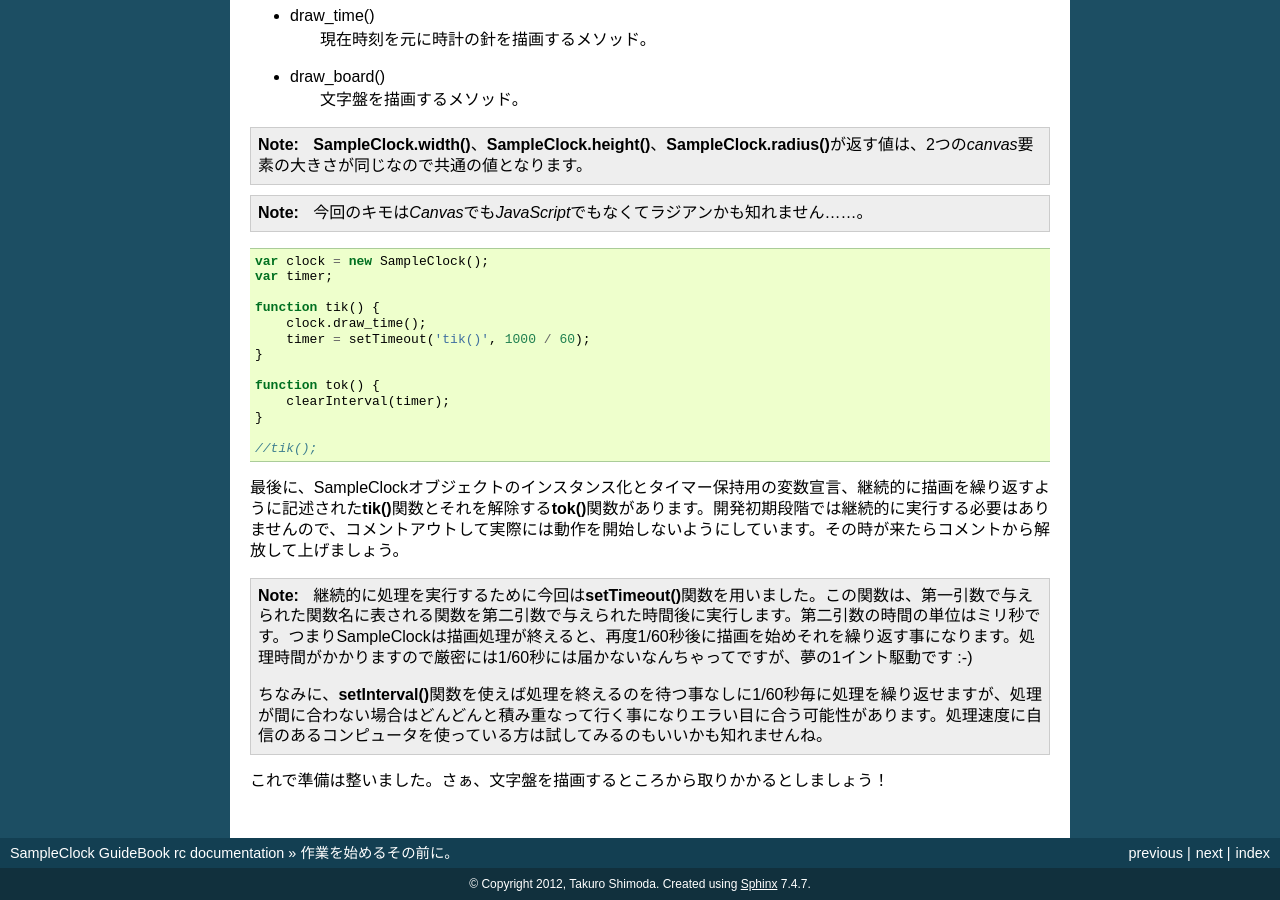
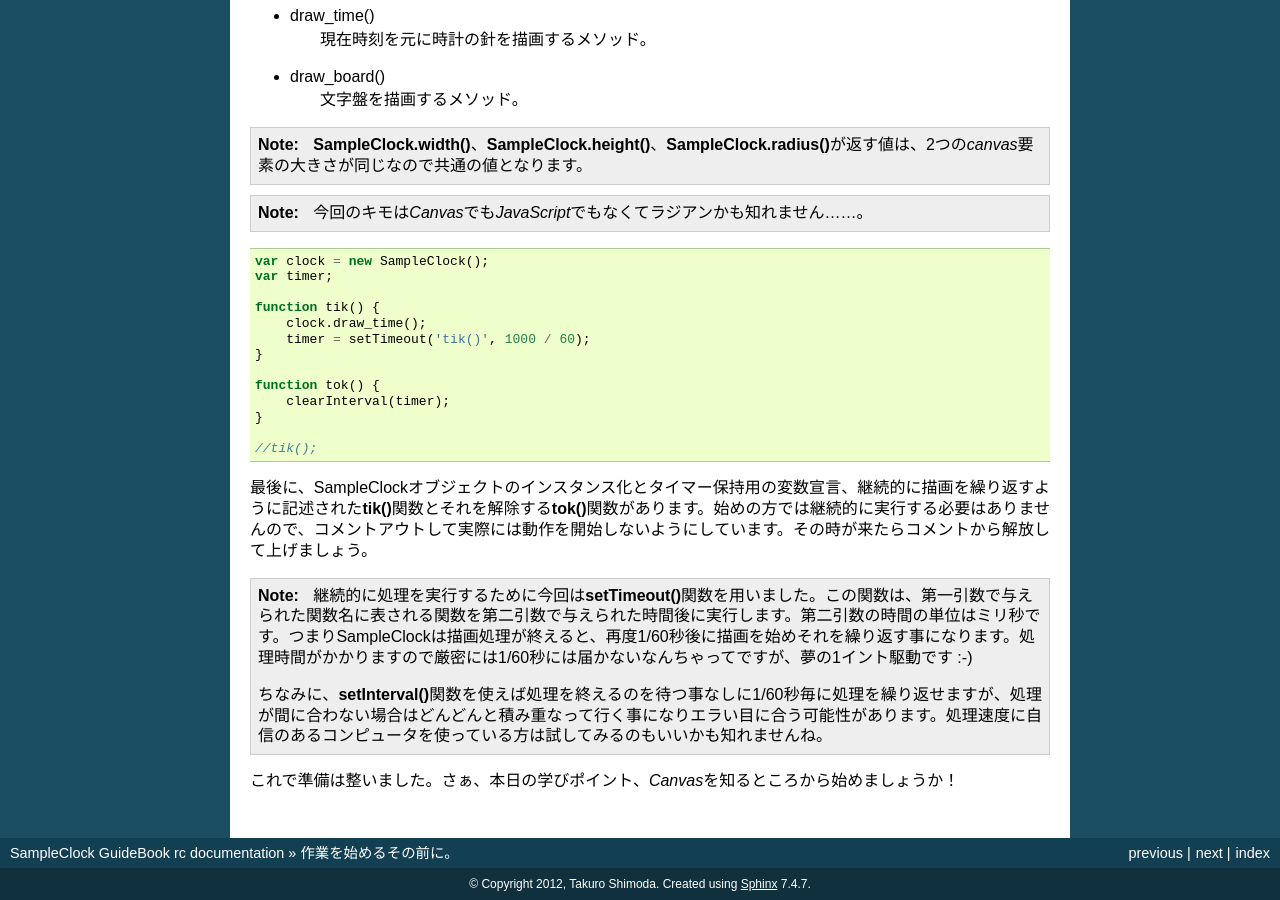
Before and after one commit to tactactad/SampleClock, a Sphinx documentation site: the page built from docs/source/preparations.rst, in a window 1280 px wide and 900 px high, scrolled down 2204 px. Built offline with Sphinx 7.4.7, drawn with Linux system fonts in a browser that asks for light colours.

Commit message:
refactoring

```diff
--- a/docs/source/board.rst
+++ b/docs/source/board.rst
@@ -22,7 +22,7 @@
      ...
  }
 
-文字盤を描画するメソッド **draw_board()** 内に実装しましょう。まず始まりはお決まりの **context.beginPath()** です。これからサブパスを定義していきます。次の **context.lineWidth** 属性は文字の太さです。外枠ですから少し太めの線にしましょうか。直接数値を渡してもいいのですけど、SampleClockはブラウザの表示領域に合わせて描画する仕様ですので、 **SampleClock.radius()** に掛け合わせたものにしましょう。今後も太さや大きさは **SampleClock.radius()** の値を基準に設定していくといいと思います。最後に忘れずに **context.stroke()** を呼び出して、これまでのパスの内容を描画させます。
+文字盤を描画するメソッド **draw_board()** 内に実装します。まず始まりはお決まりの **context.beginPath()** です。それからサブパスを定義していきます。次の **context.lineWidth** 属性は文字の太さです。外枠ですから少し太めの線にしましょうか。直接数値を渡してもいいのですけど、SampleClockはブラウザの表示領域に合わせて描画する仕様ですので、 **SampleClock.radius()** に割合を掛け合わせたものにしましょう。今後も太さや大きさは **SampleClock.radius()** の値を基準に設定していくといいと思いますよ。最後に忘れずに **context.stroke()** を呼び出して、これまでのパスの内容を描画させます。
 
 さぁ、描けました。 *Canvas* での初描画です！（人により違う）
 
--- a/docs/source/preparations.rst
+++ b/docs/source/preparations.rst
@@ -129,7 +129,7 @@ SampleCalcのときと同じく、まず最初に **new** を使って呼び出
 
  //tik();
 
-最後に、SampleClockオブジェクトのインスタンス化とタイマー保持用の変数宣言、継続的に描画を繰り返すように記述された **tik()** 関数とそれを解除する **tok()** 関数があります。開発初期段階では継続的に実行する必要はありませんので、コメントアウトして実際には動作を開始しないようにしています。その時が来たらコメントから解放して上げましょう。
+最後に、SampleClockオブジェクトのインスタンス化とタイマー保持用の変数宣言、継続的に描画を繰り返すように記述された **tik()** 関数とそれを解除する **tok()** 関数があります。始めの方では継続的に実行する必要はありませんので、コメントアウトして実際には動作を開始しないようにしています。その時が来たらコメントから解放して上げましょう。
 
 .. note::
 
@@ -137,4 +137,4 @@ SampleCalcのときと同じく、まず最初に **new** を使って呼び出
 
  ちなみに、 **setInterval()** 関数を使えば処理を終えるのを待つ事なしに1/60秒毎に処理を繰り返せますが、処理が間に合わない場合はどんどんと積み重なって行く事になりエラい目に合う可能性があります。処理速度に自信のあるコンピュータを使っている方は試してみるのもいいかも知れませんね。
 
-これで準備は整いました。さぁ、文字盤を描画するところから取りかかるとしましょう！
+これで準備は整いました。さぁ、本日の学びポイント、 *Canvas* を知るところから始めましょうか！
```
Also changed, not shown: other parts of docs/source/board.rst (+1 -1 lines), docs/source/canvas.rst (+12 -5 lines), docs/source/clock.rst (+6 -6 lines).
